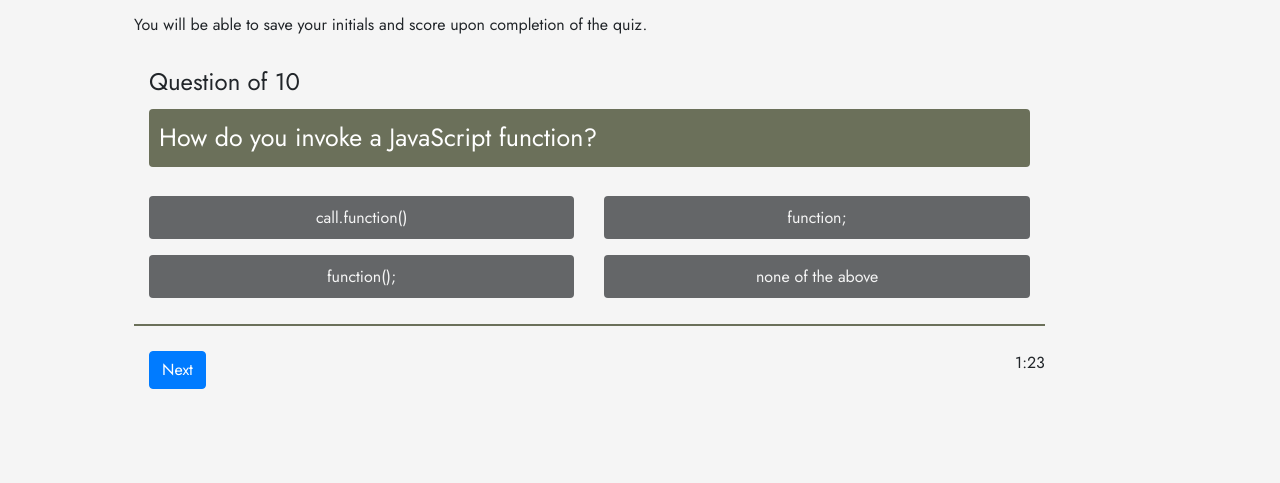
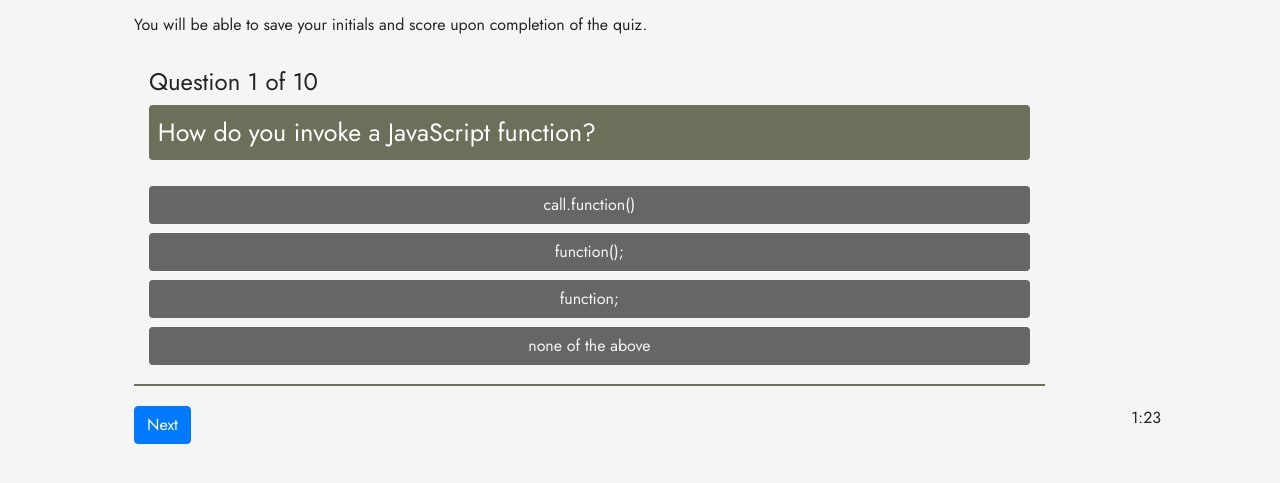
Before and after one commit to rad-a/code-quiz, a plain HTML site: page index.html in a window 1280 px wide. Both pictures are taken after a click on the button "Start". Shown: the part 179-662 px from the top of the page. Drawn offline with nearby package versions, Linux system fonts and the light colour scheme.

Commit message:
adding updated JS with functional next button

```diff
--- a/assets/css/style.css
+++ b/assets/css/style.css
@@ -65,22 +65,33 @@ h1 {
 
 #question {
     background: #6B705A;
-    padding: 10px;
+    padding: 1%;
     justify-content: flex-start;
     color: white;
     font-size: 25px;
-    margin-bottom: 25px;
+    margin-bottom: 3%;
     border-radius: .25rem;
+}
+
+ #answer-section {
+ position: relative;
 }
 
 #answer-section .btn {
 width: 100%;
-padding: 2%;
-margin-bottom: 1rem;
+
+margin-bottom: 1%;
 color: whitesmoke;
 background-color: #646668;
 }
 
+.correct {
+    background-color: #2c8a2c!important;
+}
+
+.incorrect {
+    background-color: #c52f2f!important;
+}
 #answer-section::after {
     content: " ";
     display: block;
@@ -90,3 +101,7 @@ background-color: #646668;
     margin-top: 10px;
     margin-bottom: 20px;
 }
+
+#quiz-footer {
+    position: relative;
+}
--- a/assets/js/script.js
+++ b/assets/js/script.js
@@ -5,26 +5,27 @@ let timer = document.getElementById('countdown-timer');
 let questionNumber = document.getElementById('question-num');
 let quizDisplaySetting = quizSection.style.display;
 let questionBox = document.getElementById('question');
-let ansOptionsLeft = document.getElementById('left-answers');
-let ansOptionsRight = document.getElementById('right-answers');
+let answerOptions = document.getElementById('answers');
 let startInstruction = document.getElementById('hide-on-start');
 
 //Set countdown timer variables
 let counter = 0;
 let timeLeft = 90;
 
+
 //Declare initial index for questions
 let questionIndex = 0;
 
+let currentQuestion = 1;
 
 const quizQuestions = [
     {
+
+
 question: 'How do you invoke a JavaScript function?',
-l_answers: [
+answers: [
      'call.function()',
-     'function();'
-],
-r_answers: [
+     'function();',
      'function;',
      'none of the above'
 ],
@@ -32,11 +33,9 @@ correctAnswer: 1
     },
 {
 question: 'Which is not a method for declaring a variable?',
-l_answers: [
+answers: [
      'variable',
-     'var'
-],
-r_answers: [
+     'var',
      'const',
      'let'
 ],
@@ -44,11 +43,9 @@ correctAnswer: 0
 },
 {
     question: 'How do you create an array in JavaScript?',
-    l_answers: [
+    answers: [
          'createElement.array',
-         'array={}'
-    ],
-    r_answers:[
+         'array={}',
          'var x = [];',
         'var y = {}'
     ],
@@ -75,6 +72,7 @@ function convertSeconds(s) {
     let minutes = Math.floor(s / 60);
     let seconds = s % 60;
     return minutes + ':' + seconds;
+
 }
 
 
@@ -82,37 +80,63 @@ function convertSeconds(s) {
 startBtn.addEventListener('click', startQuiz)
 
 function startQuiz() {
+    questionNumber.innerHTML = currentQuestion;
     startBtn.style.display = 'none';
     startInstruction.style.display = 'none';
     quizSection.style.display = 'block';
+    setQuestion();
+    }
+
+
+    function setQuestion() {
+
         questionBox.innerHTML = quizQuestions[questionIndex].question;
         createAnswerButtons();
     }
 
     //Create answer buttons and append to the correct <div> elements
     function createAnswerButtons() {
-      for (let i=0; i < quizQuestions[questionIndex].l_answers.length; i++) {
 
-let option = document.createElement('button');
-option.innerHTML=quizQuestions[questionIndex].l_answers[i];
-$(option).addClass('btn option-button');
+        for (let i=0; i < quizQuestions[questionIndex].answers.length; i++) {
+
+            const option = document.createElement('button');
+            option.innerHTML=quizQuestions[questionIndex].answers[i];
+            option.classList.add('option-button', 'btn');
             option.id = i;
-ansOptionsLeft.appendChild(option);
+            option.setAttribute('onclick', 'check(this)');
+            answerOptions.appendChild(option);
 
                   }
 
-      for (let i=0; i < quizQuestions[questionIndex].r_answers.length; i++) {
 
-        let option = document.createElement('button');
-        option.innerHTML=quizQuestions[questionIndex].r_answers[i];
-        $(option).addClass('btn option-button');
-        option.id = i;
-        ansOptionsRight.appendChild(option);
+    }
+
+var score = '';
+var points = 5;
+    function check(ele) {
+const button_id = ele.id;
+if (button_id == quizQuestions[questionIndex].correctAnswer) {
+ele.classList.add('correct');
+
+} else{
+    ele.classList.add('incorrect');
+    timeLeft -= 5;
+}
+
+}
 
 
+
+nextBtn.addEventListener('click', function() {
+    reset();
+    questionIndex++;
+    setQuestion()
+        questionNumber.innerHTML= currentQuestion++;
+
+})
+
+function reset() {
+    while (answerOptions.firstChild) {
+        answerOptions.removeChild(answerOptions.firstChild)
     }
 }
-
-    $('.option-button').click(function() {
-        console.log(this.id);
-    });
--- a/index.html
+++ b/index.html
@@ -15,10 +15,7 @@
       href="https://maxcdn.bootstrapcdn.com/bootstrap/4.0.0/css/bootstrap.min.css"
     />
     <link rel="stylesheet" type="text/css" href="./assets/css/style.css" />
-    <!-- <link
-      href="https://fonts.googleapis.com/css?family=Fjalla+One|Raleway&display=swap"
-      rel="stylesheet"
-    /> -->
+
 
     <link
       href="https://fonts.googleapis.com/css2?family=Jost&family=Roboto+Slab&display=swap"
@@ -46,14 +43,9 @@
           <h4>Question <span id="question-num"></span> of 10</h4>
           <p id="question"></p>
           <div class="row" id="answer-section">
-            <div class="col-sm-12 col-md-6" id="left-answers">
-              <!-- <button type="button" class="btn btn-block btn-secondary"></button>
-              <button type="button" class="btn btn-block btn-secondary"></button>
-  -->
+            <div class="col-sm-12" id="answers">
+
             </div>
-            <div class="col-sm-12 col-md-6" id="right-answers">
-              <!-- <button type="button" class="btn btn-block btn-secondary"></button>
-              <button type="button" class="btn btn-block btn-secondary"></button> -->
 
             </div>
           </div>
```
Lines whose indentation alone changed are shown as unchanged.
